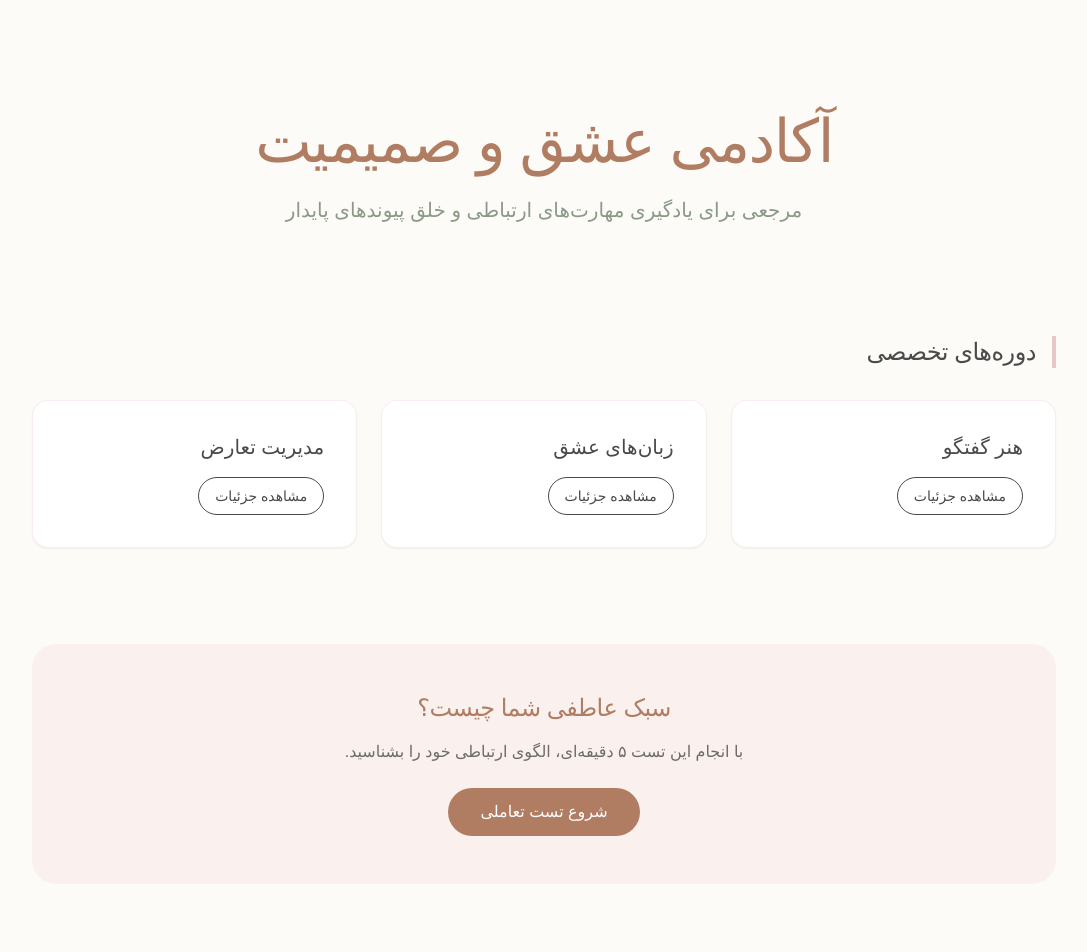
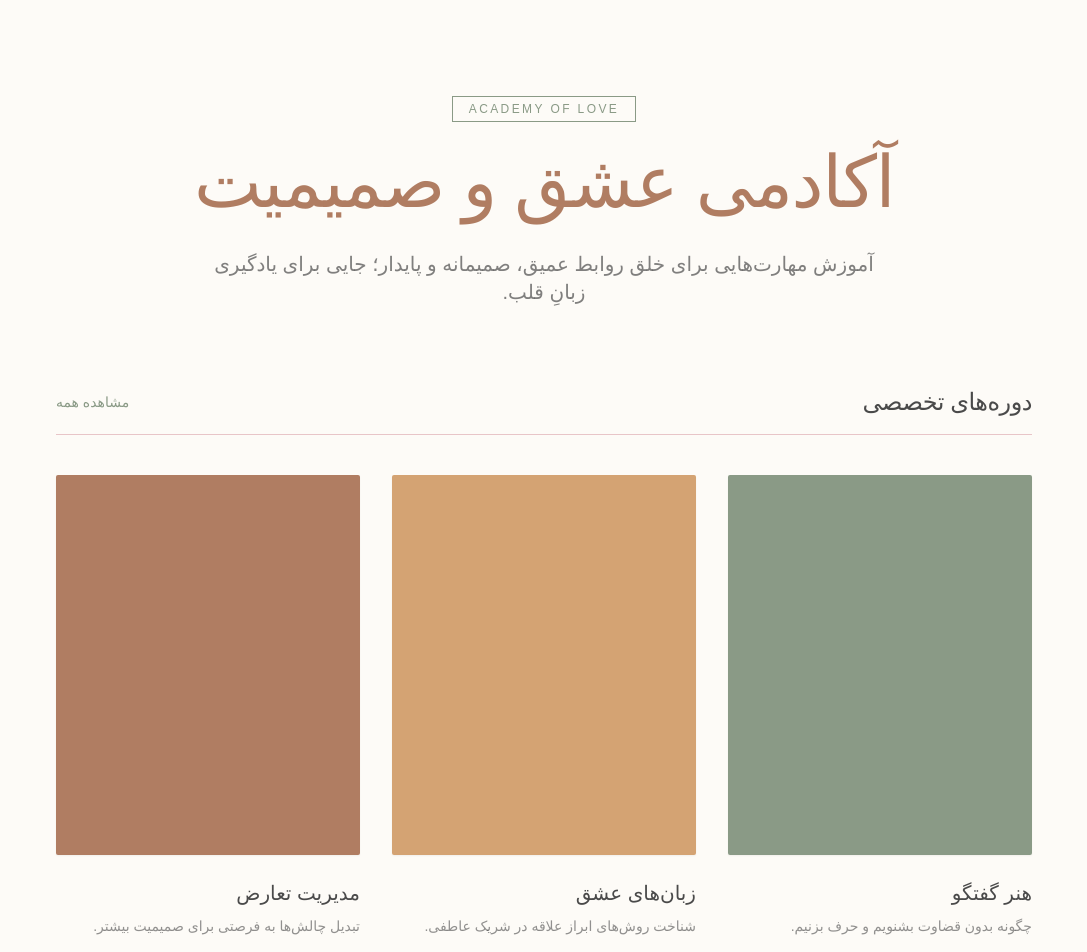
Before and after one commit to reyhanebehmaneshrad-cmd/Love-academy, a Next.js app: page / in a window 1280 px wide. Shown: the top 952 px of the page, without its empty margins (96-1183 px from the left). Built offline with nearby package versions, Linux system fonts and the light colour scheme.

Commit message:
Refactor Home component layout and content

```diff
--- a/app/page.tsx
+++ b/app/page.tsx
@@ -1,46 +1,58 @@
 export default function Home() {
   return (
-    <main className="min-h-screen bg-[#FDFBF7] text-[#4A4A4A] p-6 md:p-12">
-      {/* Hero Section */}
-      <div className="max-w-4xl mx-auto text-center py-16">
-        <h1 className="text-4xl md:text-6xl font-light text-[#B07D62] mb-6 tracking-tight">
+    <main className="max-w-5xl mx-auto px-6 py-16 md:py-24">
+
+      {/* Header / Hero */}
+      <header className="text-center mb-20">
+        <div className="inline-block px-4 py-1 border border-[#8A9A86] text-[#8A9A86] text-xs mb-6 tracking-[0.2em]">
+          ACADEMY OF LOVE
+        </div>
+        <h1 className="text-5xl md:text-7xl font-light text-[#B07D62] mb-8 leading-tight">
           آکادمی عشق و صمیمیت
         </h1>
-        <p className="text-lg md:text-xl text-[#8A9A86] leading-relaxed">
-          مرجعی برای یادگیری مهارت‌های ارتباطی و خلق پیوندهای پایدار
+        <p className="max-w-2xl mx-auto text-lg md:text-xl text-[#4A4A4A]/70 leading-relaxed font-light">
+          آموزش مهارت‌هایی برای خلق روابط عمیق، صمیمانه و پایدار؛ جایی برای یادگیری زبانِ قلب.
         </p>
-      </div>
+      </header>
 
-      {/* Courses Section */}
-      <section className="max-w-5xl mx-auto py-12">
-        <h2 className="text-2xl font-medium text-[#4A4A4A] mb-8 border-r-4 border-[#E8C5C8] pr-4">
-          دوره‌های تخصصی
-        </h2>
+      {/* Courses Grid */}
+      <section className="mb-24">
+        <div className="flex items-center justify-between mb-10 border-b border-[#E8C5C8] pb-4">
+          <h2 className="text-2xl font-normal text-[#4A4A4A]">دوره‌های تخصصی</h2>
+          <span className="text-sm text-[#8A9A86]">مشاهده همه</span>
+        </div>
 
-        <div className="grid md:grid-cols-3 gap-6">
+        <div className="grid md:grid-cols-3 gap-8">
           {[
-            { title: "هنر گفتگو", color: "bg-[#8A9A86]" },
-            { title: "زبان‌های عشق", color: "bg-[#D4A373]" },
-            { title: "مدیریت تعارض", color: "bg-[#B07D62]" }
+            { title: "هنر گفتگو", color: "bg-[#8A9A86]", desc: "چگونه بدون قضاوت بشنویم و حرف بزنیم." },
+            { title: "زبان‌های عشق", color: "bg-[#D4A373]", desc: "شناخت روش‌های ابراز علاقه در شریک عاطفی." },
+            { title: "مدیریت تعارض", color: "bg-[#B07D62]", desc: "تبدیل چالش‌ها به فرصتی برای صمیمیت بیشتر." }
           ].map((course, idx) => (
-            <div key={idx} className="bg-white p-8 rounded-2xl shadow-sm border border-[#E8C5C8]/30 hover:shadow-md transition-shadow">
-              <h3 className="text-xl font-medium mb-4">{course.title}</h3>
-              <button className="text-sm border border-[#4A4A4A] px-4 py-2 rounded-full hover:bg-[#4A4A4A] hover:text-white transition-colors">
-                مشاهده جزئیات
-              </button>
+            <div key={idx} className="group cursor-pointer">
+              <div className={`aspect-[4/5] ${course.color} mb-6 transition-transform duration-500 group-hover:scale-[1.02] rounded-sm shadow-sm`}></div>
+              <h3 className="text-xl mb-2 text-[#4A4A4A]">{course.title}</h3>
+              <p className="text-sm text-[#4A4A4A]/60 leading-relaxed mb-4">{course.desc}</p>
+              <div className="h-[1px] w-8 bg-[#B07D62] group-hover:w-16 transition-all"></div>
             </div>
           ))}
         </div>
       </section>
 
-      {/* Interactive Section */}
-      <section className="max-w-5xl mx-auto py-12 bg-[#E8C5C8]/20 rounded-3xl p-8 mt-12 text-center">
-        <h2 className="text-2xl font-medium mb-4 text-[#B07D62]">سبک عاطفی شما چیست؟</h2>
-        <p className="mb-6 opacity-80">با انجام این تست ۵ دقیقه‌ای، الگوی ارتباطی خود را بشناسید.</p>
-        <button className="bg-[#B07D62] text-white px-8 py-3 rounded-full hover:bg-[#966a53] transition-all font-medium">
-          شروع تست تعاملی
+      {/* Test / Interactive Section */}
+      <section className="bg-[#E8C5C8]/15 p-12 md:p-20 text-center rounded-sm">
+        <h2 className="text-3xl font-light mb-6 text-[#B07D62]">سبک عاطفی شما چیست؟</h2>
+        <p className="max-w-xl mx-auto mb-10 text-[#4A4A4A]/80 leading-relaxed">
+          با انجام این تست ۵ دقیقه‌ای، الگوهای ناخودآگاه خود در رابطه را کشف کنید.
+        </p>
+        <button className="bg-[#4A4A4A] text-white px-10 py-4 rounded-full text-sm tracking-widest hover:bg-[#B07D62] transition-colors duration-300">
+          شروع تست رایگان
         </button>
       </section>
+
+      {/* Footer Minimal */}
+      <footer className="mt-32 pt-8 border-t border-[#4A4A4A]/5 text-center text-[10px] uppercase tracking-widest text-[#4A4A4A]/40">
+        © 2026 Love & Intimacy Academy | Isfahan, Iran
+      </footer>
     </main>
   );
-}
+              }
```
